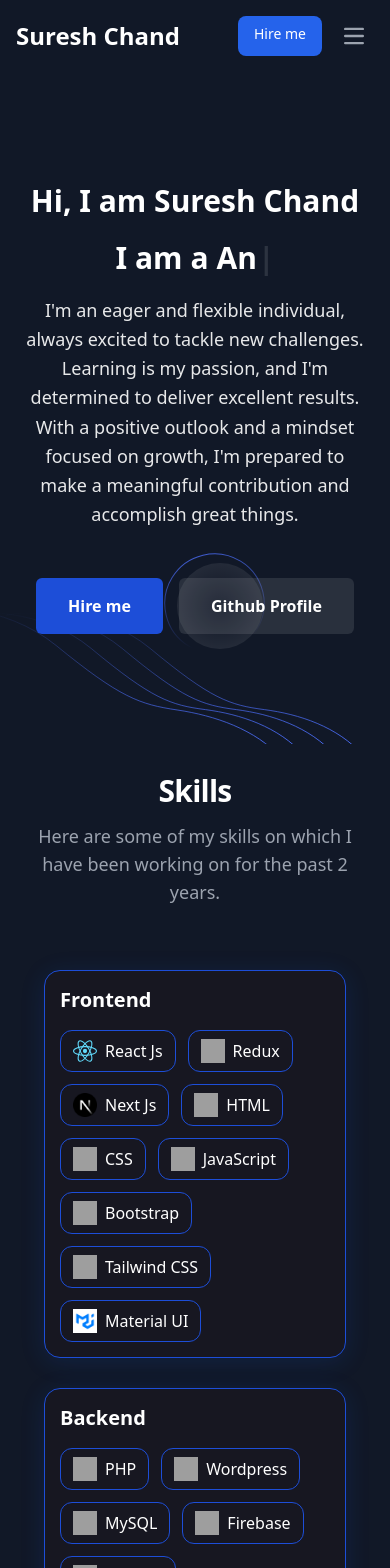
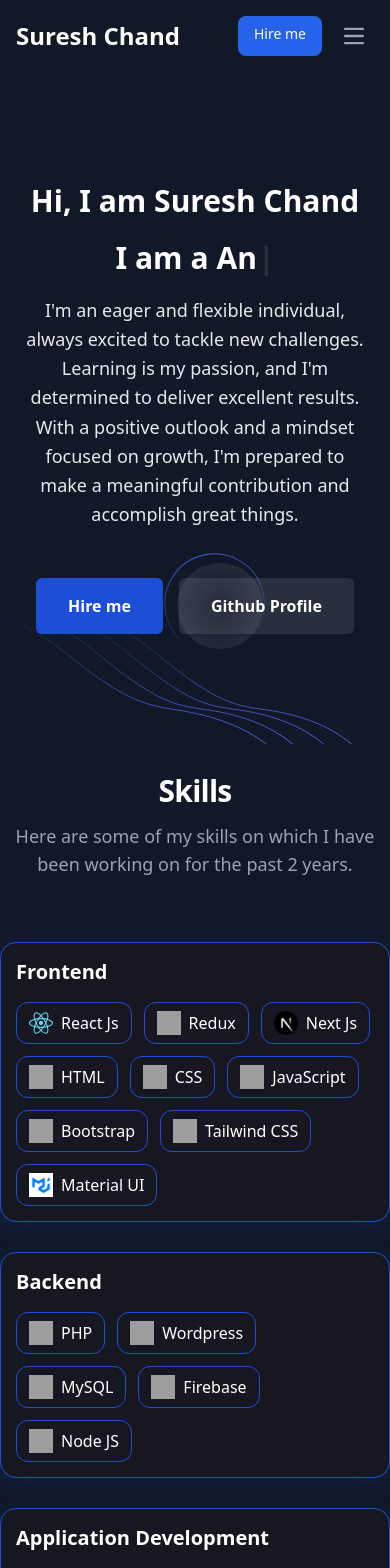
Before and after one commit to scthakuri/portfolio, a Next.js app: page / in a window 390 px wide. Shown: the top 1568 px of the page. Built offline with nearby package versions, Linux system fonts and the light colour scheme; grey boxes are pictures that could not be loaded.

Commit message:
Skill Padding Remove

```diff
--- a/src/app/components/Navbar.tsx
+++ b/src/app/components/Navbar.tsx
@@ -13,6 +13,7 @@ const Navbar = () => {
                     setClassName("bg-transparent");
                 }
             };
+
             window.addEventListener("scroll", onScroll);
             return () => window.removeEventListener("scroll", onScroll);
         } catch (error) {
--- a/src/app/components/Skills.tsx
+++ b/src/app/components/Skills.tsx
@@ -12,7 +12,7 @@ const Skills = () => {
                 </div>
 
 
-                <div className="grid md:grid-cols-2 max-w-screen-lg mx-auto gap-[30px] mt-16 px-5">
+                <div className="grid md:grid-cols-2 max-w-screen-lg mx-auto gap-[30px] mt-16 px-0 md:px-5">
                     {
                         skills.map((skill) => (
                             <div className="skill_container border-blue-700 border-[1px] flex gap-4 items-start flex-col " key={skill.title}>
--- a/src/app/globals.css
+++ b/src/app/globals.css
@@ -135,3 +135,16 @@ button {
         padding-right: 1.5rem;
     }
 }
+
+@media only screen and (max-width:735px){
+    .skill_container{
+        max-width: 100%;
+    }
+}
+
+@media only screen and (max-width:550px){
+    #skills{
+        padding-left: 0 !important;
+        padding-right: 0 !important;
+    }
+}
```
